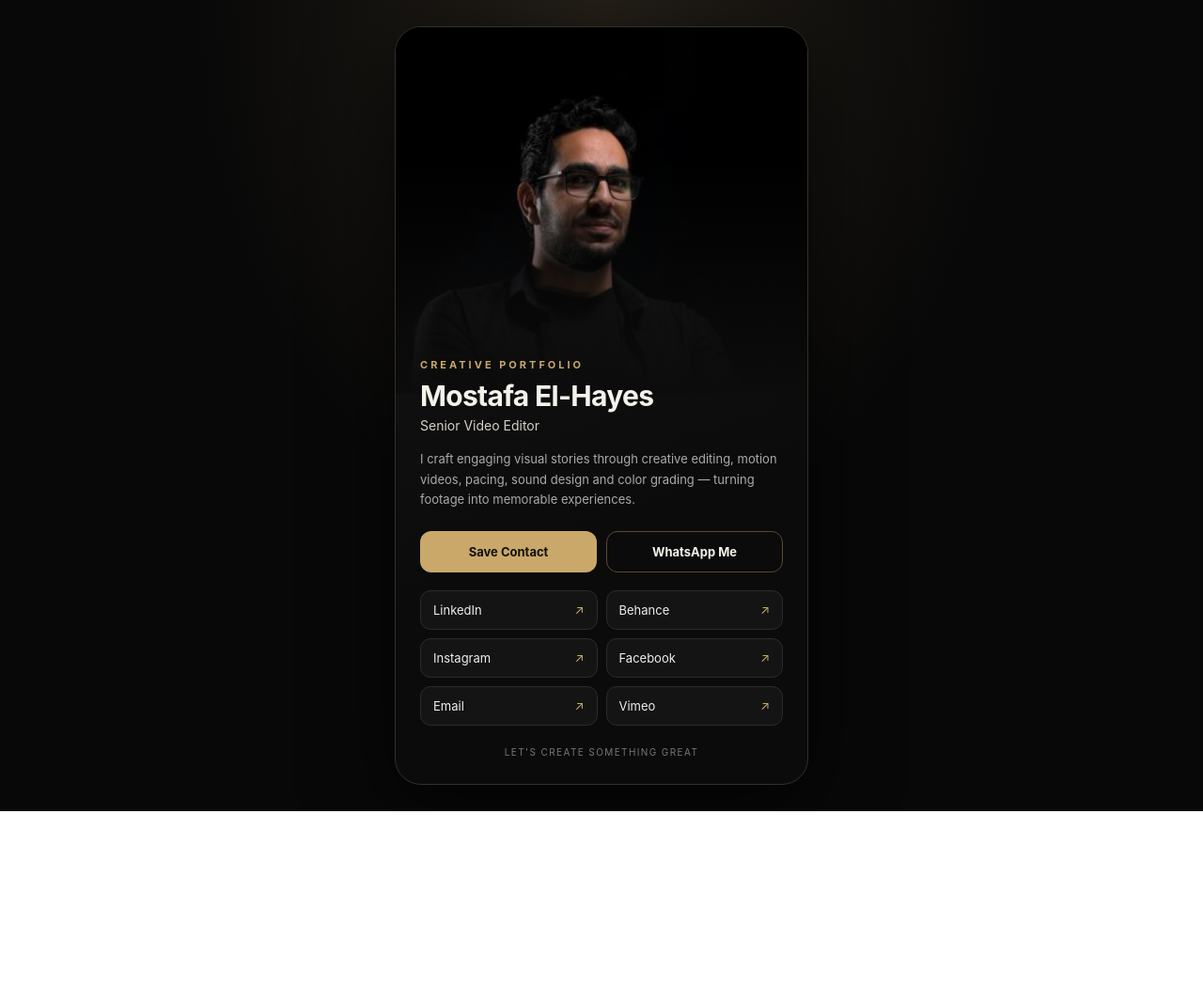
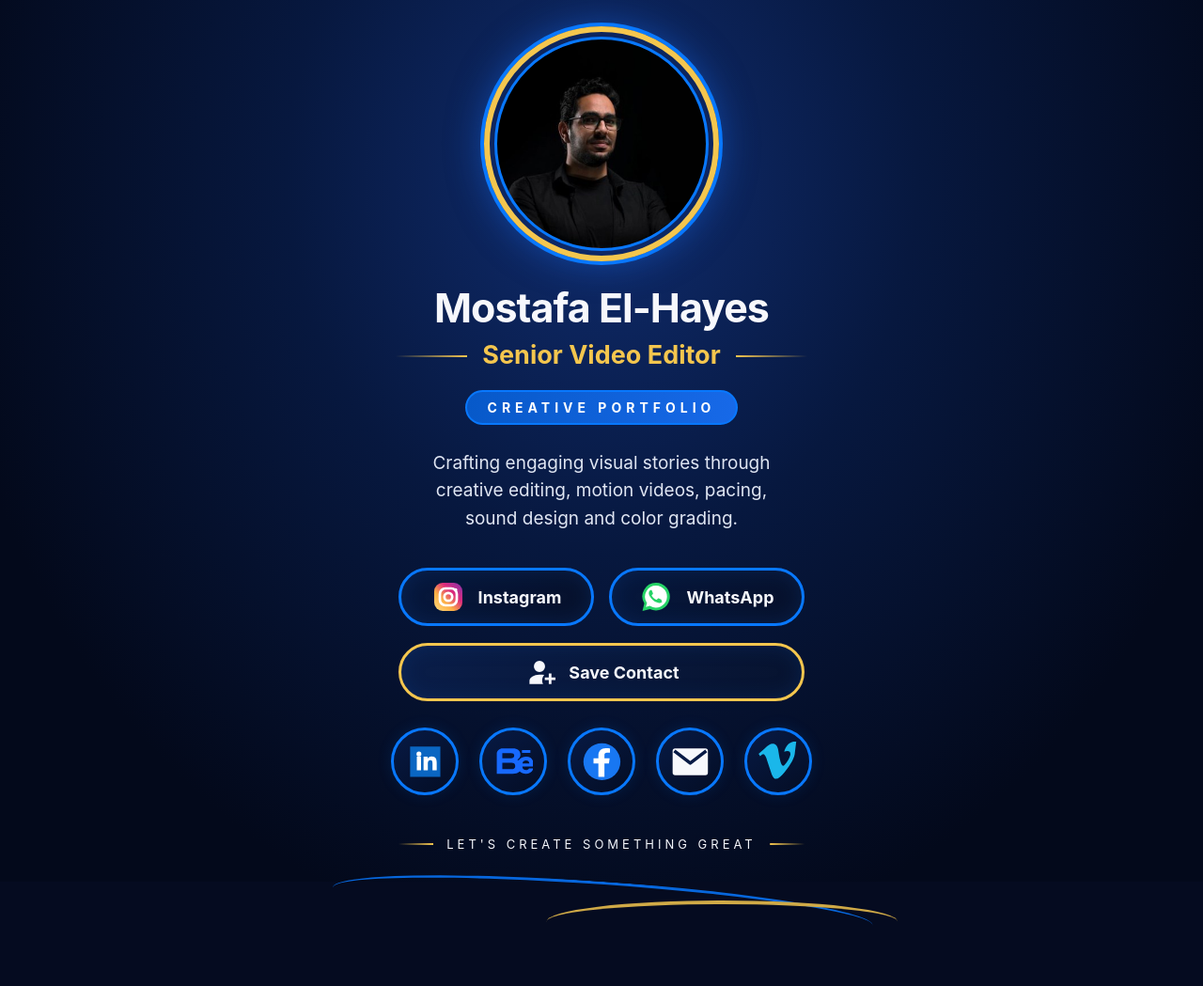
Before and after one commit to mostafaessamae-spec/mostafa-digital-card, a plain HTML site: page index.html in a window 1280 px wide. Shown: the whole page at 94% size. Before the commit the page ends 863 px from the top, so only its background shows below. Drawn offline with Linux system fonts and the light colour scheme.

Commit message:
Add files via upload

```diff
--- a/index.html
+++ b/index.html
@@ -3,53 +3,70 @@
 <head>
 <meta charset="utf-8">
 <meta name="viewport" content="width=device-width, initial-scale=1">
-<meta name="theme-color" content="#080808">
-<meta name="description" content="Mostafa El-Hayes — Senior Video Editor. Visual storytelling, motion videos, and creative editing.">
+<meta name="theme-color" content="#050b20">
+<meta name="description" content="Mostafa El-Hayes — Senior Video Editor. Creative editing, motion videos, and visual storytelling.">
 <title>Mostafa El-Hayes | Senior Video Editor</title>
 <style>
-:root{--bg:#080808;--panel:#111;--gold:#c9a86a;--muted:#aaa;--white:#f5f2ec}
-*{box-sizing:border-box} body{margin:0;background:radial-gradient(ellipse at 50% 0%,#252019 0,#080808 48%);color:var(--white);font-family:Inter,Arial,sans-serif;min-height:100vh;display:grid;place-items:center;padding:28px}
-.card{width:min(100%,440px);background:linear-gradient(160deg,#171717,#0b0b0b 65%);border:1px solid #34302a;border-radius:28px;overflow:hidden;box-shadow:0 25px 90px #000a}
-.hero{height:390px;position:relative;background:#050505;overflow:hidden}
-.hero img{width:100%;height:100%;object-fit:cover;object-position:center 23%;opacity:.94}
-.hero:after{content:"";position:absolute;inset:35% 0 0;background:linear-gradient(transparent,#0c0c0c)}
-.content{position:relative;margin-top:-38px;padding:0 26px 28px}
-.eyebrow{color:var(--gold);font-size:11px;letter-spacing:3px;text-transform:uppercase;font-weight:700}
-h1{font-size:30px;line-height:1.08;margin:10px 0 7px;letter-spacing:-.7px}
-.role{font-size:14px;color:#d5d0c7;margin:0 0 17px}
-.bio{color:var(--muted);font-size:13px;line-height:1.65;margin:0 0 22px}
-.actions{display:grid;grid-template-columns:1fr 1fr;gap:10px;margin-bottom:19px}
-a.btn{display:flex;align-items:center;justify-content:center;text-decoration:none;border-radius:12px;padding:13px 10px;font-size:13px;font-weight:700;transition:.2s}
-.primary{background:var(--gold);color:#14110c}.secondary{border:1px solid #5a4a30;color:var(--white)}
-.links{display:grid;grid-template-columns:1fr 1fr;gap:9px}
-.links a{border:1px solid #2b2b2b;background:#141414;border-radius:11px;padding:12px 13px;color:#eee;text-decoration:none;font-size:13px}
-.links a span{color:var(--gold);float:right}
-.footer{text-align:center;color:#777;font-size:10px;letter-spacing:1.4px;margin-top:22px}
-@media(max-width:380px){body{padding:12px}.hero{height:350px}h1{font-size:26px}.content{padding-left:20px;padding-right:20px}}
+:root{--navy:#050b20;--navy2:#071a45;--blue:#0878ff;--blue2:#1769e8;--gold:#f4c64e;--white:#f7f8fc;--muted:#e0e6f3}
+*{box-sizing:border-box}
+html{min-height:100%;background:var(--navy)}
+body{margin:0;min-height:100vh;display:flex;justify-content:center;align-items:flex-start;padding:0;color:var(--white);font-family:Inter,Arial,sans-serif;background:radial-gradient(ellipse at 50% 20%,#102d70 0%,#07183f 37%,#03091b 78%)}
+.card{width:min(100%,480px);min-height:100svh;display:flex;flex-direction:column;justify-content:flex-start;align-items:center;text-align:center;padding:28px 24px 32px;position:relative;overflow:visible;margin:0 auto}
+.portrait-wrap{width:clamp(190px,48vw,250px);height:clamp(190px,48vw,250px);aspect-ratio:1/1;border-radius:50%;padding:7px;border:6px solid var(--gold);box-shadow:0 0 0 4px var(--blue),0 0 38px #1769e888;margin:0 auto 26px;position:relative;flex:0 0 auto;overflow:hidden}
+.portrait-wrap:before{content:"";position:absolute;inset:5px;border:3px solid var(--blue);border-radius:50%;pointer-events:none;z-index:2}
+.portrait{display:block;width:100%;height:100%;min-width:0;min-height:0;object-fit:cover;object-position:center 24%;border-radius:50%;background:#10265b}
+h1{font-size:clamp(31px,7.5vw,43px);line-height:1.08;letter-spacing:-1px;margin:0 0 12px;font-weight:750}
+.role{font-size:clamp(21px,5vw,27px);line-height:1.2;color:var(--gold);font-weight:700;margin:0 0 20px;display:flex;align-items:center;justify-content:center;gap:16px;white-space:nowrap}
+.role:before,.role:after{content:"";height:2px;width:clamp(34px,15vw,76px);background:linear-gradient(90deg,transparent,var(--gold))}.role:after{transform:scaleX(-1)}
+.eyebrow{display:inline-block;color:#fff;background:linear-gradient(90deg,#0759c9,#1769e8);border:2px solid var(--blue);border-radius:999px;padding:8px 22px;font-size:14px;letter-spacing:5px;font-weight:700;margin:0 0 26px}
+.bio{max-width:410px;color:var(--muted);font-size:clamp(16px,4.1vw,19px);line-height:1.55;margin:0 auto 38px}
+.actions{width:100%;display:grid;grid-template-columns:1fr 1fr;gap:16px;margin:0 0 18px}
+a.btn{min-height:62px;border-radius:999px;display:flex;align-items:center;justify-content:center;gap:14px;text-decoration:none;color:var(--white);font-size:clamp(15px,4vw,18px);font-weight:700;border:3px solid var(--blue);background:linear-gradient(120deg,#06183e,#07112b);box-shadow:inset 0 0 20px #0c347466;transition:transform .2s,filter .2s}
+a.btn:hover,.links a:hover{transform:translateY(-3px);filter:brightness(1.15)}
+.actions .btn svg{width:36px;height:36px;flex:none}
+.save-contact{width:100%;min-height:70px;margin:0 0 28px;border:3px solid var(--gold)!important;background:linear-gradient(120deg,#0a1e4a,#07132f)!important;box-shadow:0 0 20px #f4c64e22,inset 0 0 20px #0c347466}
+.save-contact svg{width:34px;height:34px}
+.links{width:100%;display:flex;justify-content:center;align-items:center;gap:clamp(12px,4vw,22px);flex-wrap:nowrap;margin:0 auto 36px}
+.links a{width:clamp(58px,14vw,72px);height:clamp(58px,14vw,72px);border:3px solid var(--blue);border-radius:50%;display:grid;place-items:center;background:linear-gradient(145deg,#071a45,#040d24);color:#fff;text-decoration:none;box-shadow:0 0 16px #0878ff22;transition:transform .2s,filter .2s;flex:none}
+.links svg{width:65%;height:65%;display:block}
+.footer{width:100%;display:flex;align-items:center;justify-content:center;gap:14px;color:#f4f5fa;font-size:clamp(10px,2.7vw,13px);letter-spacing:clamp(2px,1vw,4px);white-space:nowrap;margin-top:auto;padding-top:8px;position:relative;z-index:2}
+.footer:before,.footer:after{content:"";height:2px;flex:1;max-width:60px;background:linear-gradient(90deg,transparent,var(--gold))}.footer:after{transform:scaleX(-1)}
+.bottom-wave{position:absolute;left:-10%;right:-10%;bottom:-88px;height:88px;border-top:3px solid var(--blue);border-radius:50% 50% 0 0/30% 30% 0 0;transform:rotate(4deg);pointer-events:none;opacity:.85;z-index:0}
+.bottom-wave:after{content:"";position:absolute;left:40%;right:-5%;top:8px;height:72px;border-top:4px solid var(--gold);border-radius:50% 50% 0 0/30% 30% 0 0;transform:rotate(-4deg)}
+@media(max-width:390px){.card{padding:22px 12px 24px}.portrait-wrap{width:190px;height:190px;margin-bottom:25px}.bio{margin-bottom:28px}.actions{gap:9px}.actions a.btn{gap:8px;min-height:58px;font-size:14px}.actions .btn svg{width:30px;height:30px}.save-contact{min-height:64px}.links{gap:10px;margin-bottom:28px}.links a{width:54px;height:54px}}
+@media(min-height:900px){.card{padding-top:42px;padding-bottom:38px}.portrait-wrap{width:250px;height:250px;margin-bottom:32px}.bio{margin-bottom:42px}}
 </style>
 </head>
 <body>
 <main class="card">
-  <div class="hero"><img src="assets/mostafa.jpg" alt="Portrait of Mostafa El-Hayes"></div>
-  <section class="content">
-    <div class="eyebrow">Creative Portfolio</div>
+  <div class="portrait-wrap"><img class="portrait" src="assets/mostafa.jpg" alt="Mostafa El-Hayes"></div>
   <h1>Mostafa El-Hayes</h1>
   <p class="role">Senior Video Editor</p>
-    <p class="bio">I craft engaging visual stories through creative editing, motion videos, pacing, sound design and color grading — turning footage into memorable experiences.</p>
+  <div class="eyebrow">CREATIVE PORTFOLIO</div>
+  <p class="bio">Crafting engaging visual stories through creative editing, motion videos, pacing, sound design and color grading.</p>
   <div class="actions">
-      <a class="btn primary" href="Mostafa-El-Hayes.vcf" download>Save Contact</a>
-      <a class="btn secondary" href="https://wa.me/201030827490" target="_blank" rel="noopener">WhatsApp Me</a>
+    <a class="btn" href="https://www.instagram.com/mostafa.el_hayes/" target="_blank" rel="noopener" aria-label="Instagram">
+      <svg viewBox="0 0 24 24" aria-hidden="true"><defs><linearGradient id="ig" x1="0" y1="1" x2="1" y2="0"><stop stop-color="#ffdc80"/><stop offset=".35" stop-color="#fcaf45"/><stop offset=".65" stop-color="#dd2a7b"/><stop offset="1" stop-color="#8134af"/></linearGradient></defs><rect x="2" y="2" width="20" height="20" rx="6" fill="url(#ig)"/><rect x="6" y="6" width="12" height="12" rx="4" fill="none" stroke="#fff" stroke-width="1.8"/><circle cx="12" cy="12" r="2.8" fill="none" stroke="#fff" stroke-width="1.8"/><circle cx="17.2" cy="6.9" r="1.1" fill="#fff"/></svg>
+      Instagram
+    </a>
+    <a class="btn" href="https://wa.me/201030827490" target="_blank" rel="noopener" aria-label="WhatsApp">
+      <svg viewBox="0 0 24 24" aria-hidden="true"><path fill="#25D366" d="M12 2a9.7 9.7 0 0 0-8.3 14.7L2.4 22l5.3-1.4A9.8 9.8 0 1 0 12 2Z"/><path fill="#fff" d="M12 4a7.8 7.8 0 0 0-6.7 11.8l.3.5-.8 2.8 2.9-.8.5.3A7.8 7.8 0 1 0 12 4Zm4.5 11.1c-.2.6-1.1 1.1-1.6 1.2-.4.1-.9.2-2.9-.6-2.4-1-4-3.5-4.1-3.7-.1-.2-1-1.3-1-2.5s.6-1.8.8-2c.2-.2.4-.3.6-.3h.4c.1 0 .3 0 .4.4l.7 1.7c.1.2.1.3 0 .5l-.3.5-.4.4c-.1.1-.2.3-.1.5.1.2.6 1 1.3 1.6.9.8 1.6 1.1 1.9 1.2.2.1.4.1.5-.1l.7-.8c.2-.2.3-.2.5-.1l1.6.8c.2.1.4.2.4.3.1.1.1.6-.1 1Z"/></svg>
+      WhatsApp
+    </a>
   </div>
+  <a class="btn save-contact" href="Mostafa-El-Hayes.vcf" download>
+    <svg viewBox="0 0 24 24" aria-hidden="true"><path fill="currentColor" d="M12 12a4.2 4.2 0 1 0 0-8.4 4.2 4.2 0 0 0 0 8.4Zm0 2c-4.1 0-7.5 2.1-7.5 4.7V21h10.2a5.8 5.8 0 0 1-.7-2.7c0-1.6.6-3.1 1.6-4.2-.9-.1-2.1-.1-3.6-.1Zm7-1v3h-3v2h3v3h2v-3h3v-2h-3v-3h-2Z"/></svg>
+    Save Contact
+  </a>
   <nav class="links" aria-label="Social and portfolio links">
-      <a href="https://www.linkedin.com/in/mostafa-el-hayes/" target="_blank" rel="noopener">LinkedIn <span>↗</span></a>
-      <a href="https://www.behance.net/MostafaEl-Hayes" target="_blank" rel="noopener">Behance <span>↗</span></a>
-      <a href="https://www.instagram.com/mostafa.el_hayes/" target="_blank" rel="noopener">Instagram <span>↗</span></a>
-      <a href="https://www.facebook.com/profile.php?id=100090315800425" target="_blank" rel="noopener">Facebook <span>↗</span></a>
-      <a href="mailto:mostafa.essamae@gmail.com">Email <span>↗</span></a>
-      <a href="https://vimeo.com/user169809818" target="_blank" rel="noopener">Vimeo <span>↗</span></a>
+    <a href="https://www.linkedin.com/in/mostafa-el-hayes/" target="_blank" rel="noopener" aria-label="LinkedIn" title="LinkedIn"><svg viewBox="0 0 24 24" aria-hidden="true"><path fill="#0A66C2" d="M3 3h18v18H3z"/><path fill="#fff" d="M7 9h2.5v8H7zm1.25-3.1a1.45 1.45 0 1 1 0 2.9 1.45 1.45 0 0 1 0-2.9ZM11 9h2.4v1.1h.04c.34-.64 1.16-1.32 2.38-1.32 2.54 0 3.01 1.67 3.01 3.84V17h-2.5v-3.88c0-.93-.02-2.12-1.29-2.12-1.29 0-1.49 1.01-1.49 2.05V17H11z"/></svg></a>
+    <a href="https://www.behance.net/MostafaEl-Hayes" target="_blank" rel="noopener" aria-label="Behance" title="Behance"><svg viewBox="0 0 24 24" aria-hidden="true"><path fill="#1769FF" d="M2 7.2C2 5.4 3.5 4 5.5 4h6.1c2.8 0 4.5 1.4 4.5 3.7 0 1.4-.7 2.5-1.9 3.1 1.8.5 2.8 1.8 2.8 3.8 0 2.9-2.2 4.6-5.6 4.6H2V7.2Zm3.3-.4v3.1h5.1c1.3 0 2-.5 2-1.6s-.7-1.5-2-1.5H5.3Zm0 5.8v3.8h5.5c1.4 0 2.2-.6 2.2-1.9s-.8-1.9-2.2-1.9H5.3ZM17 5h5v1.7h-5V5Zm2.5 4c3.1 0 4.5 2 4.5 5.2v.6h-6.8c.1 1.4.9 2.1 2.2 2.1.9 0 1.5-.3 1.8-1h2.6c-.5 2-2.2 3.2-4.5 3.2-3 0-4.9-2-4.9-5.1 0-3 1.9-5 5.1-5Zm-2.2 4h4.1c-.1-1.1-.8-1.8-2-1.8-1.1 0-1.9.6-2.1 1.8Z"/></svg></a>
+    <a href="https://www.facebook.com/profile.php?id=100090315800425" target="_blank" rel="noopener" aria-label="Facebook" title="Facebook"><svg viewBox="0 0 24 24" aria-hidden="true"><circle cx="12" cy="12" r="11" fill="#1877F2"/><path fill="#fff" d="M13.5 21v-8h2.7l.4-3h-3.1V8.1c0-.9.3-1.5 1.6-1.5h1.7V4c-.3 0-1.4-.1-2.6-.1-2.6 0-4.3 1.6-4.3 4.4V10H7v3h2.9v8h3.6Z"/></svg></a>
+    <a href="mailto:mostafa.essamae@gmail.com" aria-label="Email" title="Email"><svg viewBox="0 0 24 24" aria-hidden="true"><rect x="1.5" y="4" width="21" height="16" rx="1.5" fill="#f7f8fc"/><path d="m2.5 5.5 9.5 7.3 9.5-7.3" fill="none" stroke="#071a45" stroke-width="2" stroke-linejoin="round"/></svg></a>
+    <a href="https://vimeo.com/user169809818" target="_blank" rel="noopener" aria-label="Vimeo" title="Vimeo"><svg viewBox="0 0 24 24" aria-hidden="true"><path fill="#1AB7EA" d="M23 7.1c-.1 3.2-2.4 7.6-6.8 13.1-2.3 2.9-4.2 4.4-5.8 4.4-1 0-1.9-.9-2.7-2.9L4.8 13c-.9-3.2-1.8-4.8-2.8-4.8-.2 0-.9.5-2 1.5L-1 8.1l3.9-3.5C5.3 2.4 6.9 1.5 8 1.4c2.1-.2 3.5 1.2 4 4.3.5 3.3.9 5.3 1.1 6.1.6 2.8 1.3 4.2 2.1 4.2.6 0 1.5-.9 2.8-2.9 1.2-1.9 1.8-3.4 2-4.4.2-1.6-.5-2.5-2-2.5-.7 0-1.4.2-2.1.5 1.4-4.7 4.1-7 8-6.8Z" transform="translate(1 0) scale(.9)"/></svg></a>
   </nav>
   <div class="footer">LET'S CREATE SOMETHING GREAT</div>
-  </section>
+  <div class="bottom-wave" aria-hidden="true"></div>
 </main>
 </body>
 </html>
```
Lines whose indentation alone changed are shown as unchanged.
